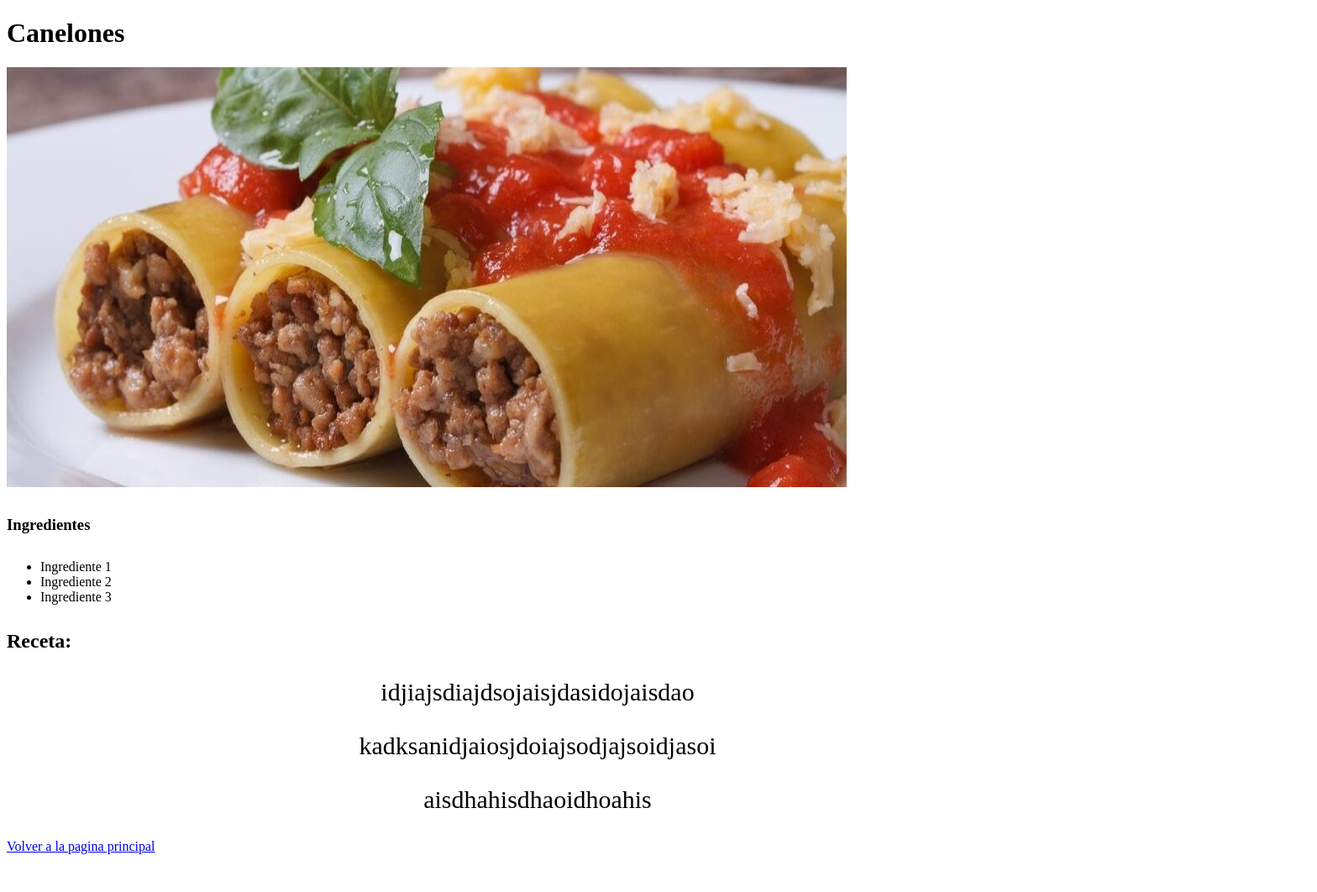
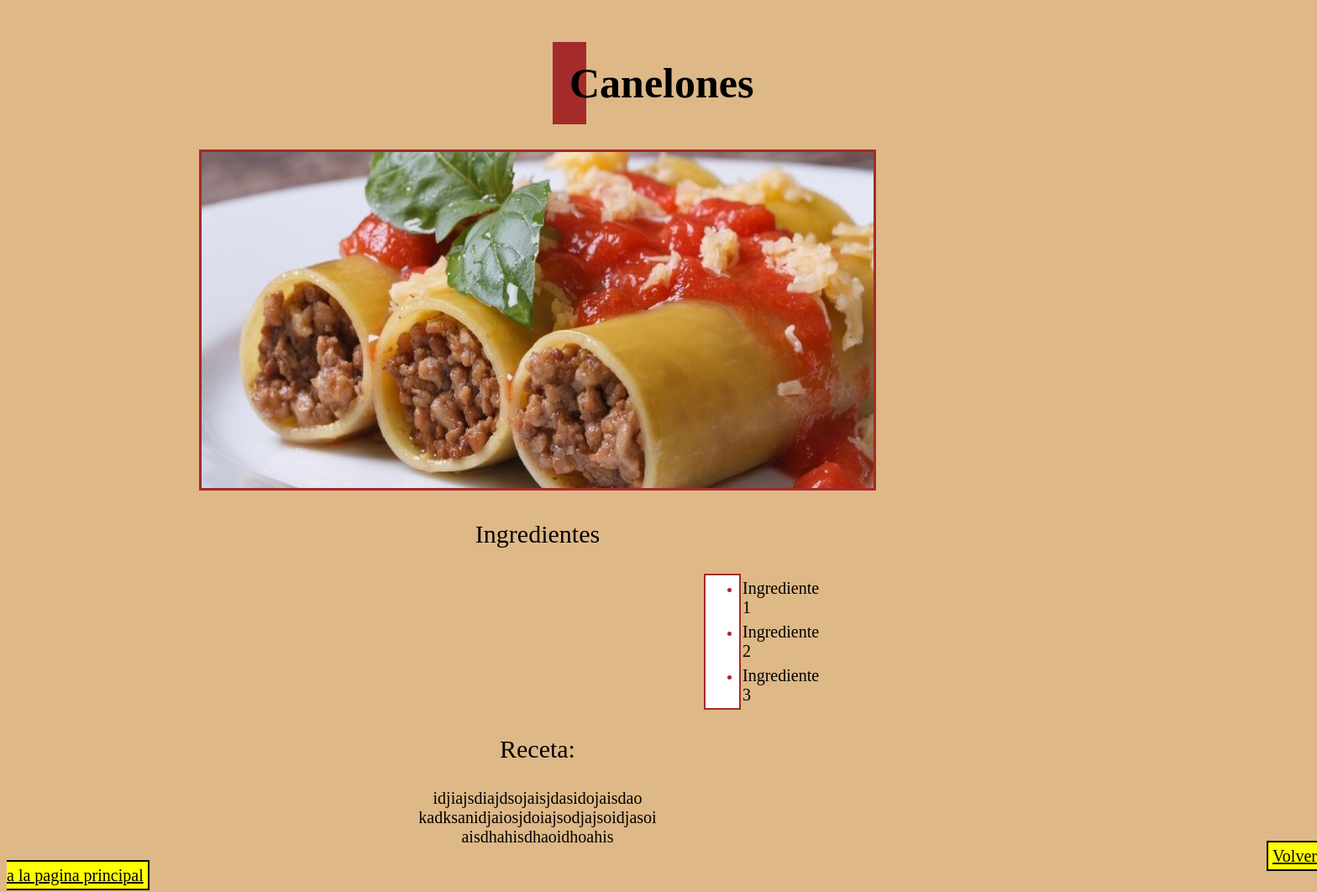
Before and after one commit to tomasorzuza/odin-recipes, a plain HTML site: page recipes/canelones.html in a window 1280 px wide. Shown: the whole page at 84% size, 1568 px wide, since content can reach past the window. Before the commit the page ends 1025 px from the top, so only its background shows below. Drawn offline with Linux system fonts and the light colour scheme; files that its build step writes are made by us from their sources.

Commit message:
index.html

```diff
--- a/recipes/canelones.html
+++ b/recipes/canelones.html
@@ -1,23 +1,23 @@
 <!DOCTYPE html>
 <html lang="en">
 <head>
-    <link rel="stylesheet" href="styles.css" />
+    <link rel="stylesheet" href="../styles.css" />
     <meta charset="UTF-8">
     <title>Canelones</title>
 </head>
 <body>
-    <h1>Canelones</h1>
-    <img src="../imagenes/canelones.jpg" width="200" height="200">
-    <p><h3>Ingredientes</h3></p>
+    <div class="titulon">Canelones</div>
+    <div><img src="../imagenes/canelones.jpg" width="200" height="200"></div>
+    <p>Ingredientes</p>
     <ul>
-        <li>Ingrediente 1</li>
-        <li>Ingrediente 2</li>
-        <li>Ingrediente 3</li>
+        <li><a>Ingrediente 1</a></li>
+        <li><a>Ingrediente 2</a></li>
+        <li><a>Ingrediente 3</a></li>
     </ul>
-    <p><h2>Receta:</h2></p>
-    <p>idjiajsdiajdsojaisjdasidojaisdao</p>
-    <p>kadksanidjaiosjdoiajsodjajsoidjasoi</p>
-    <p>aisdhahisdhaoidhoahis</p>
-    <a href="../index.html" rel="noopener noreferrer">Volver a la pagina principal</a>
+    <p>Receta:</p>
+    <div>idjiajsdiajdsojaisjdasidojaisdao</div>
+    <div>kadksanidjaiosjdoiajsodjajsoidjasoi</div>
+    <div>aisdhahisdhaoidhoahis</div>
+    <a class="boton" href="../index.html" rel="noopener noreferrer">Volver a la pagina principal</a>
 </body>
 </html>
--- a/styles.css
+++ b/styles.css
@@ -1,4 +1,10 @@
 .titulon {
+    background-color: brown;
+    margin-left: 650px;
+    margin-right: 650px;
+    padding: 20px;
+    margin-top: 50px;
+    margin-bottom: 30px;
     font-weight: bold;
     font-size: 50px;
     color: black;
@@ -8,7 +14,7 @@
 div {
     text-align: center;
     color: black;
-    font-size: 15px;
+    font-size: 20px;
     font-family: 'Times New Roman', Times, serif;
 }
 button {
@@ -21,6 +27,38 @@ p {
     text-align: center;
 }
 img {
-    height: 500px;
-    width: 1000px;
+    height: 400px;
+    width: 800px;
+    border: solid brown;
 }
+ul {
+    margin-left: 830px;
+    margin-right: 830px;
+    background-color: white;
+    border: 2px solid brown;
+}
+li {
+    padding: 2px;
+    margin: 2px;
+    color: brown;
+    background-color: transparent;
+}
+a {
+    color: black;
+    font-size: 20px;
+    background-color: transparent;
+}
+* {
+background-color: burlywood;
+}
+.boton {
+    text-align: center;
+    margin: auto;
+    padding: 5px;
+    background-color: yellow;
+    color: black;
+    font-size: 20px;
+    border: 2px solid black;
+    margin-left: 1500px;
+    margin-top: auto;
+}
```
Also changed, not shown: recipes/Pastel-de-papa.html (+12 -12 lines), recipes/lasagna.html (+4 -4 lines).
